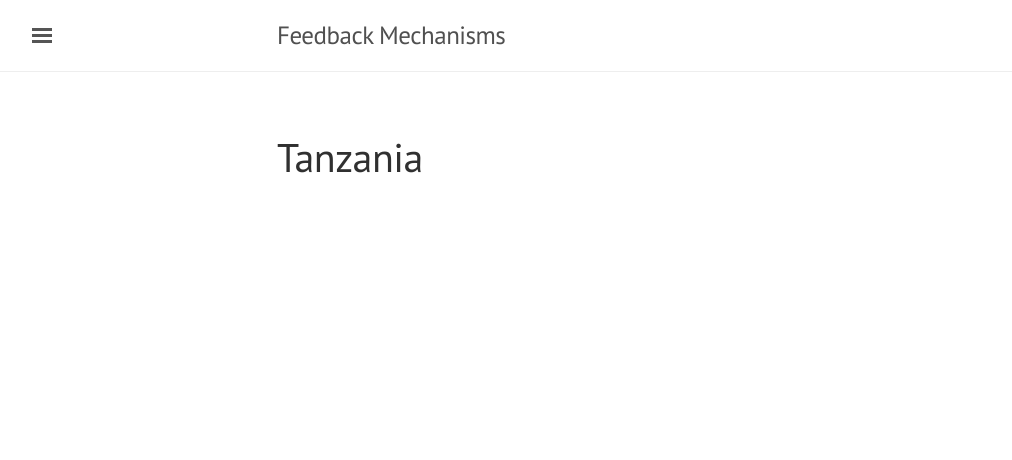
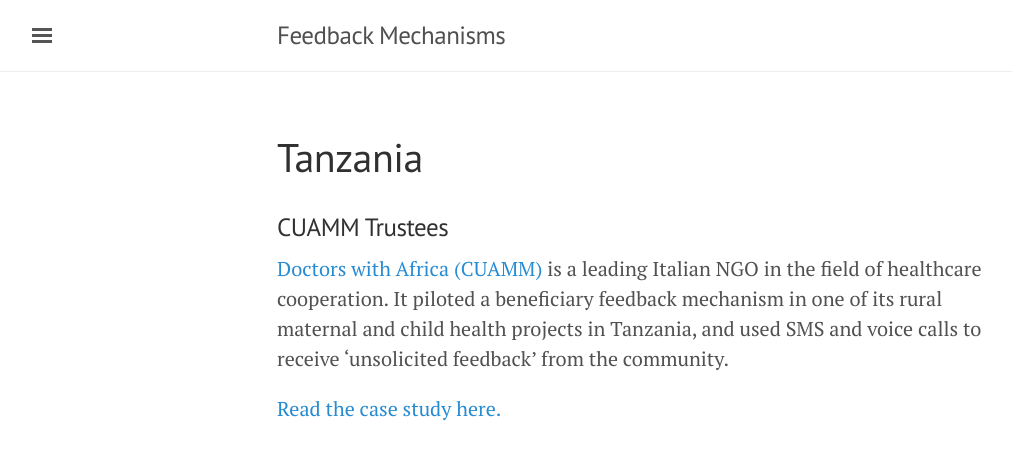
Before and after one commit to socialimpactlab/feedbackmechanisms, a Jekyll site: the page built from pilots/tanzania.md, in a window 1280 px wide. Shown: the top 460 px of the page, without its empty margins (3-1015 px from the left). Built offline with Jekyll 4.4.1, drawn with Linux system fonts in a browser that asks for light colours.

Commit message:
Add CUAMM blurb

```diff
--- a/pilots/tanzania.md
+++ b/pilots/tanzania.md
@@ -2,3 +2,9 @@
 layout: pilot
 title: Tanzania
 ---
+### CUAMM Trustees
+
+[Doctors with Africa (CUAMM)](http://www.cuamm.org/en) is a leading Italian NGO in the field of healthcare cooperation.
+It piloted a beneficiary feedback mechanism in one of its rural maternal and child health projects in Tanzania, and used SMS and voice calls to receive ‘unsolicited feedback’ from the community.
+
+[Read the case study here.](http://cdn.worldvision.org.uk/files/4514/6056/3625/Tanzania1.pdf)
```
